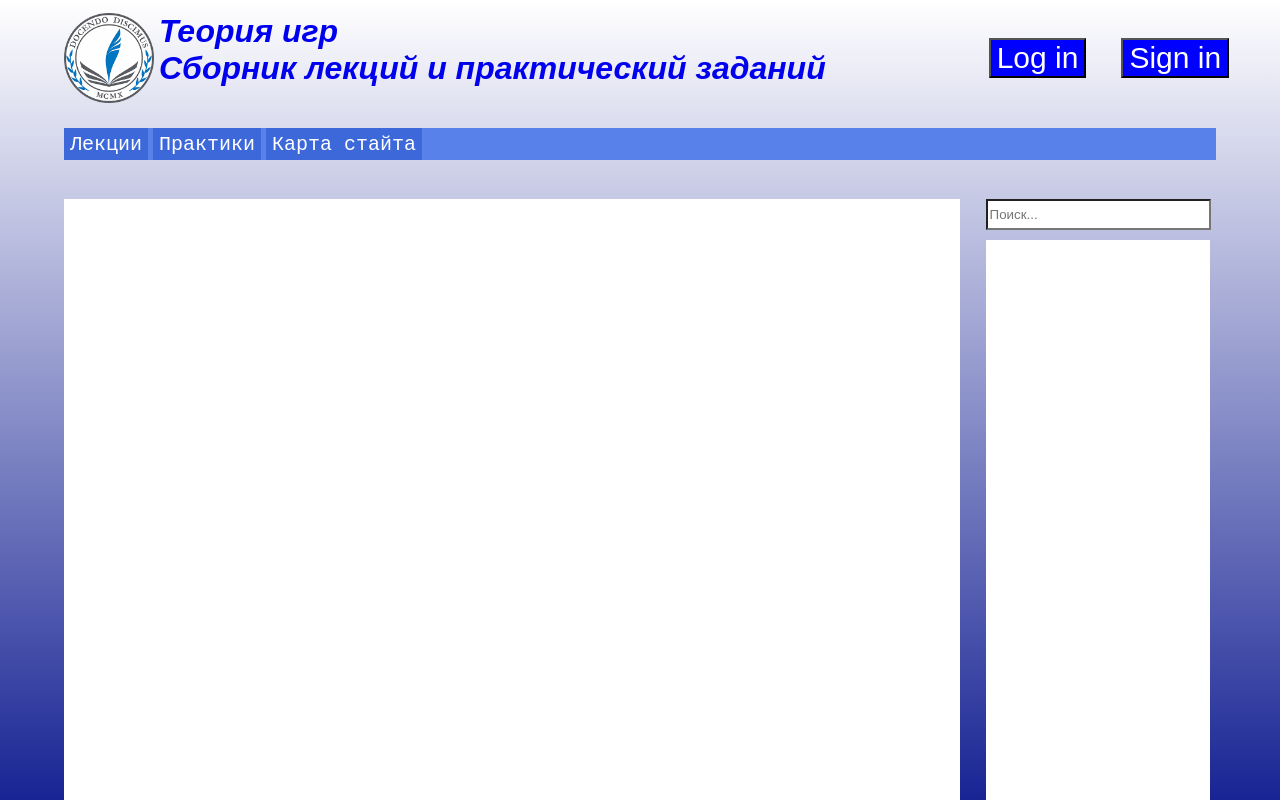
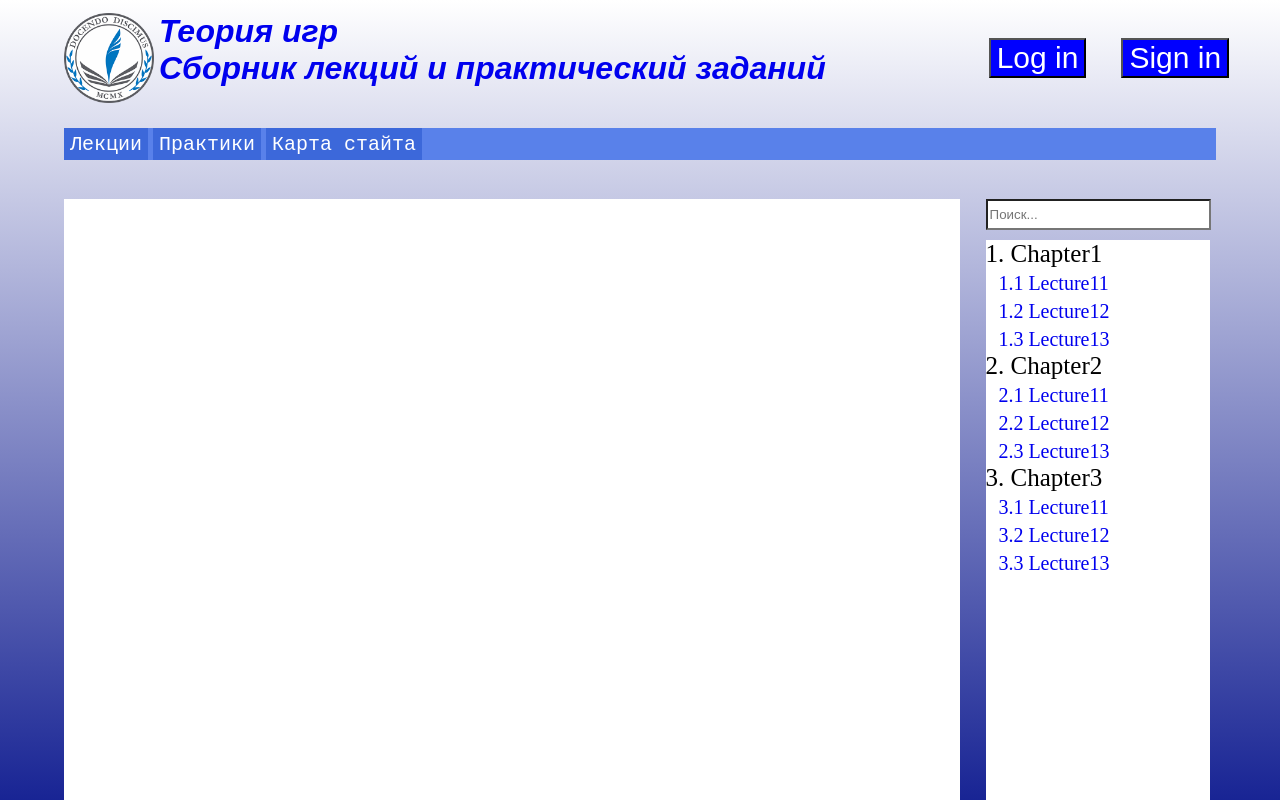
Before and after one commit to Alekseim1500/GameTheory, an Angular app: page / in a window 1280 px wide. Shown: the top 800 px of the page. Built offline with nearby package versions, Linux system fonts and the light colour scheme.

Commit message:
First commit

```diff
--- a/src/app/app.module.ts
+++ b/src/app/app.module.ts
@@ -7,7 +7,6 @@ import { NotFoundComponent } from './not-found/not-found.component';
 import { HomeComponent } from './home/home.component';
 import { HeadComponent } from './head/head.component';
 import { MainContentComponent } from './main-content/main-content.component';
-import { RightMenuComponent } from './right-menu/right-menu.component';
 
 @NgModule({
   declarations: [
@@ -15,8 +14,7 @@ import { RightMenuComponent } from './right-menu/right-menu.component';
     NotFoundComponent,
     HomeComponent,
     HeadComponent,
-    MainContentComponent,
-    RightMenuComponent
+    MainContentComponent
   ],
   imports: [
     BrowserModule,
--- a/src/app/head/head.component.scss
+++ b/src/app/head/head.component.scss
@@ -1,7 +1,3 @@
-a{
-    text-decoration: none;
-}
-
 .head{
     margin-top: 1vw;
     margin-left: 5vw;
--- a/src/app/main-content/main-content.component.html
+++ b/src/app/main-content/main-content.component.html
@@ -2,6 +2,10 @@
     <div class="main-content"></div>
     <div class="main-right">
         <input type="text" class="main-right-finder" placeholder="Поиск...">
-        <div class="main-right-menu"></div>
+        <div class="main-right-menu">
+            <p class="chapter" *ngFor="let chapter of chapters; let i = index">{{i+1}}. {{chapter}}<br>
+                <a class="lecture" *ngFor="let lecture of lectures1; let j = index" routerLink="/lecture"> {{i+1}}.{{j+1}} {{lecture}}<br> </a>
+            </p>
+        </div>
     </div>
 </div>
--- a/src/app/main-content/main-content.component.scss
+++ b/src/app/main-content/main-content.component.scss
@@ -28,3 +28,16 @@
     min-height: 600px;
     width: 17.5vw;
 }
+
+.chapter{
+    font-size: 25px;
+}
+
+.lecture{
+    margin-left: 1vw;
+    font-size: 20px;
+}
+
+.lecture:hover{
+    opacity: 50%;
+}
--- a/src/app/main-content/main-content.component.ts
+++ b/src/app/main-content/main-content.component.ts
@@ -6,6 +6,10 @@ import { Component, OnInit } from '@angular/core';
   styleUrls: ['./main-content.component.scss']
 })
 export class MainContentComponent implements OnInit {
+  chapters=["Chapter1", "Chapter2", "Chapter3"];
+  lectures1=["Lecture11","Lecture12","Lecture13"];
+  lectures2=["Lecture21","Lecture22","Lecture23"];
+  lectures3=["Lecture31","Lecture32","Lecture33"];
 
   constructor() { }
 
--- a/src/app/right-menu/right-menu.component.html
+++ /dev/null
@@ -1 +0,0 @@
-<p>right-menu works!</p>
--- a/src/app/right-menu/right-menu.component.ts
+++ /dev/null
@@ -1,15 +0,0 @@
-import { Component, OnInit } from '@angular/core';
-
-@Component({
-  selector: 'app-right-menu',
-  templateUrl: './right-menu.component.html',
-  styleUrls: ['./right-menu.component.scss']
-})
-export class RightMenuComponent implements OnInit {
-
-  constructor() { }
-
-  ngOnInit(): void {
-  }
-
-}
--- a/src/styles.scss
+++ b/src/styles.scss
@@ -10,6 +10,10 @@ p{
     margin-block-end: 0;
 }
 
+a{
+    text-decoration: none;
+}
+
 body{
     background: linear-gradient(white , rgb(24, 36, 148) 100vh) no-repeat;
 
```
Also changed, not shown: src/app/right-menu/right-menu.component.scss (deleted), 1 other file (tests, documents, lock files or other folders).
